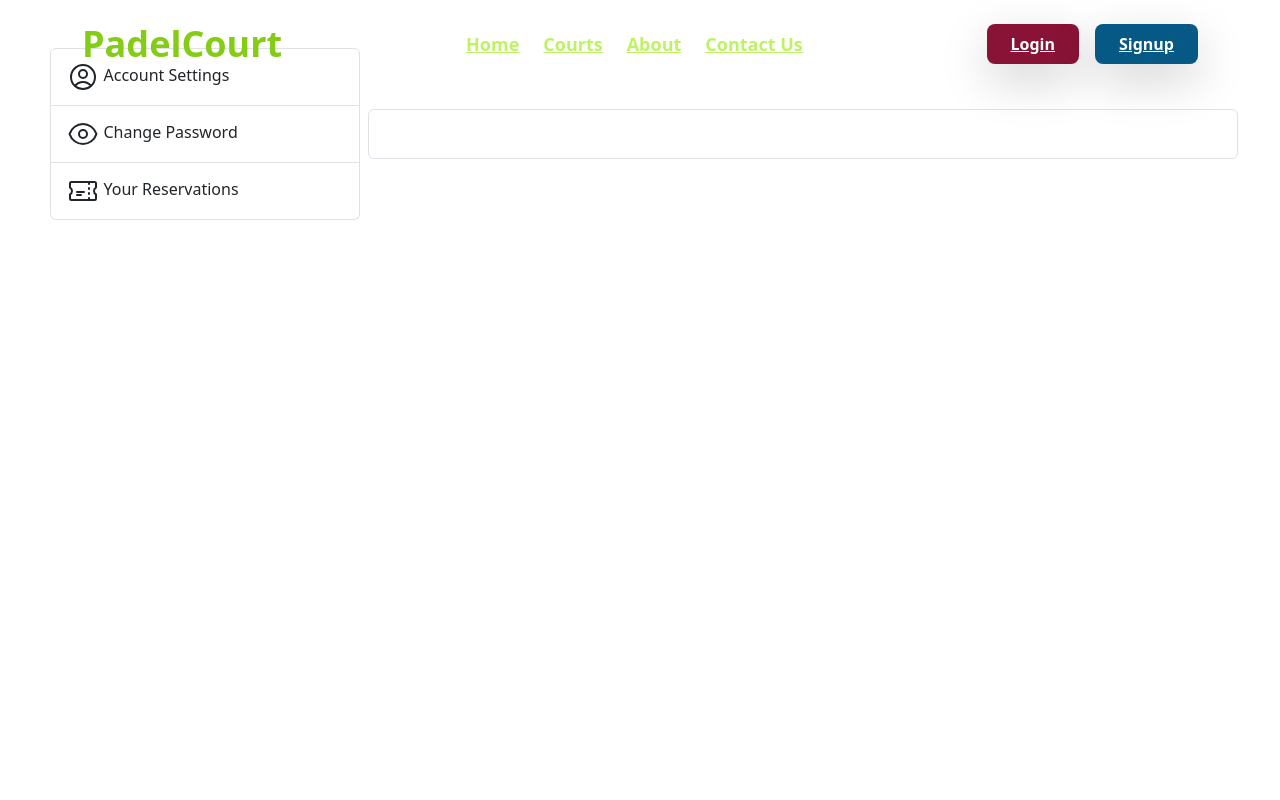
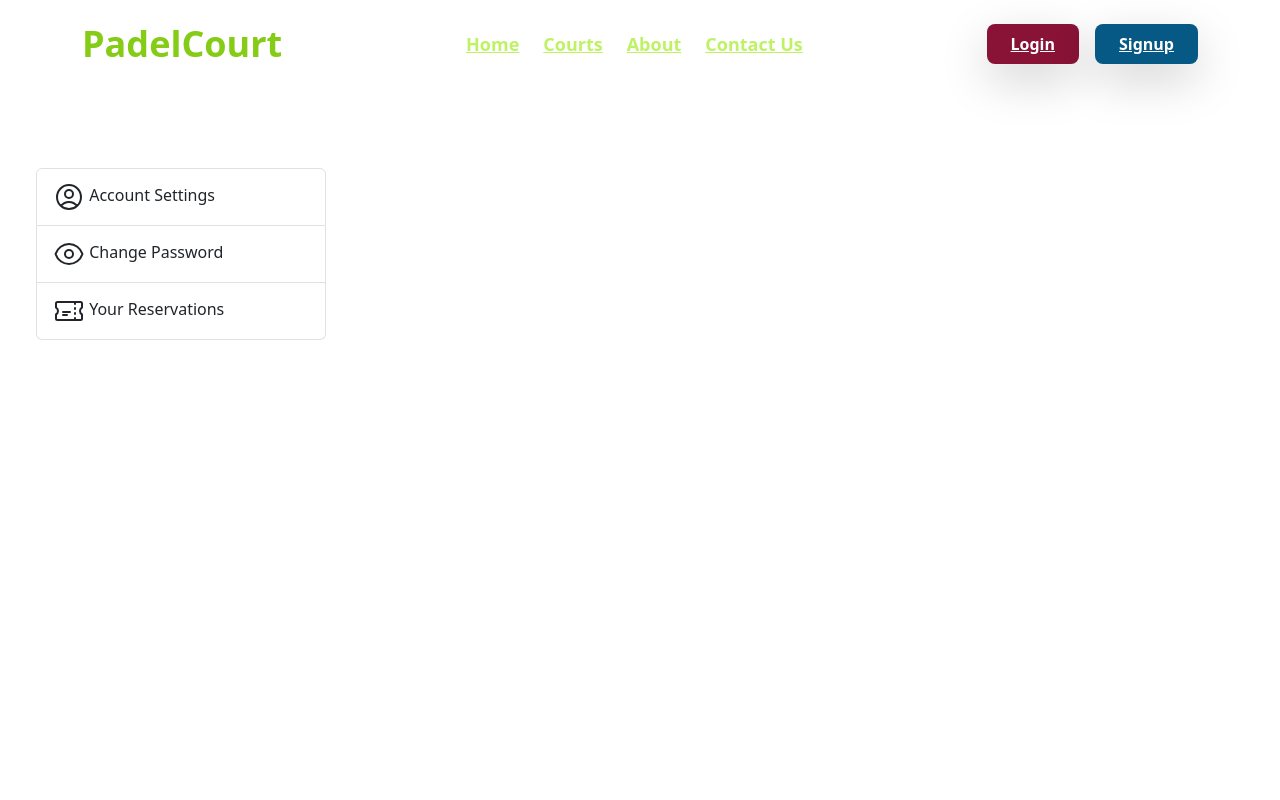
Before and after one commit to FahdAzmy/ThePadelCourt, a React (Vite) app in the folder Frontend/: page /profile in a window 1280 px wide. Shown: the top 800 px of the page. Built offline with nearby package versions, Linux system fonts and the light colour scheme; no server answers.

Commit message:
"Refactor ProfilePage: rearranged layout"

```diff
--- a/Frontend/src/pages/ProfilePage.jsx
+++ b/Frontend/src/pages/ProfilePage.jsx
@@ -1,27 +1,23 @@
 import React from "react";
-import { Outlet, useLocation } from "react-router-dom";
+import { Outlet, useOutlet } from "react-router-dom";
 import "bootstrap/dist/css/bootstrap.min.css";
 import UserSidebar from "../components/UserProfile/UserSidebar";
-// import "./ProfilePage.css";
 
 function ProfilePage() {
-  const location = useLocation();
+  const outlet = useOutlet();
 
   return (
     <div className=" h-screen">
-      {/* <div className="hero">
-        <div className="container justify-content-center">
-          <h1 className="text-white fw-bold fs-1">My Profile</h1>
-        </div>
-      </div> */}
-      <div className="container-fluid p-0  my-5 ">
-        <div className="row justify-content-center g-4 items-center">
-          <div className="col-12 col-sm-4 col-md-3 col-lg-3 px-2">
-            <UserSidebar className="border rounded" />
+      <div className="container-fluid py-5  my-5">
+        <div className="row my-4 mx-2 py-4 px-2 g-4">
+          <div className="col-12 col-sm-4 col-md-3 col-lg-3 px-2 ">
+            <UserSidebar className="border rounded"/>
           </div>
-          <div className="col-12 col-sm-8 col-md-7 col-lg-8 border rounded h-100 p-4 ">
-            <Outlet />
-          </div>
+          {outlet && (
+            <div className="col-12 col-sm-8 col-md-7 col-lg-8 mx-4 border rounded h-100 p-4">
+              <Outlet />
+            </div>
+          )}
         </div>
       </div>
     </div>
```
